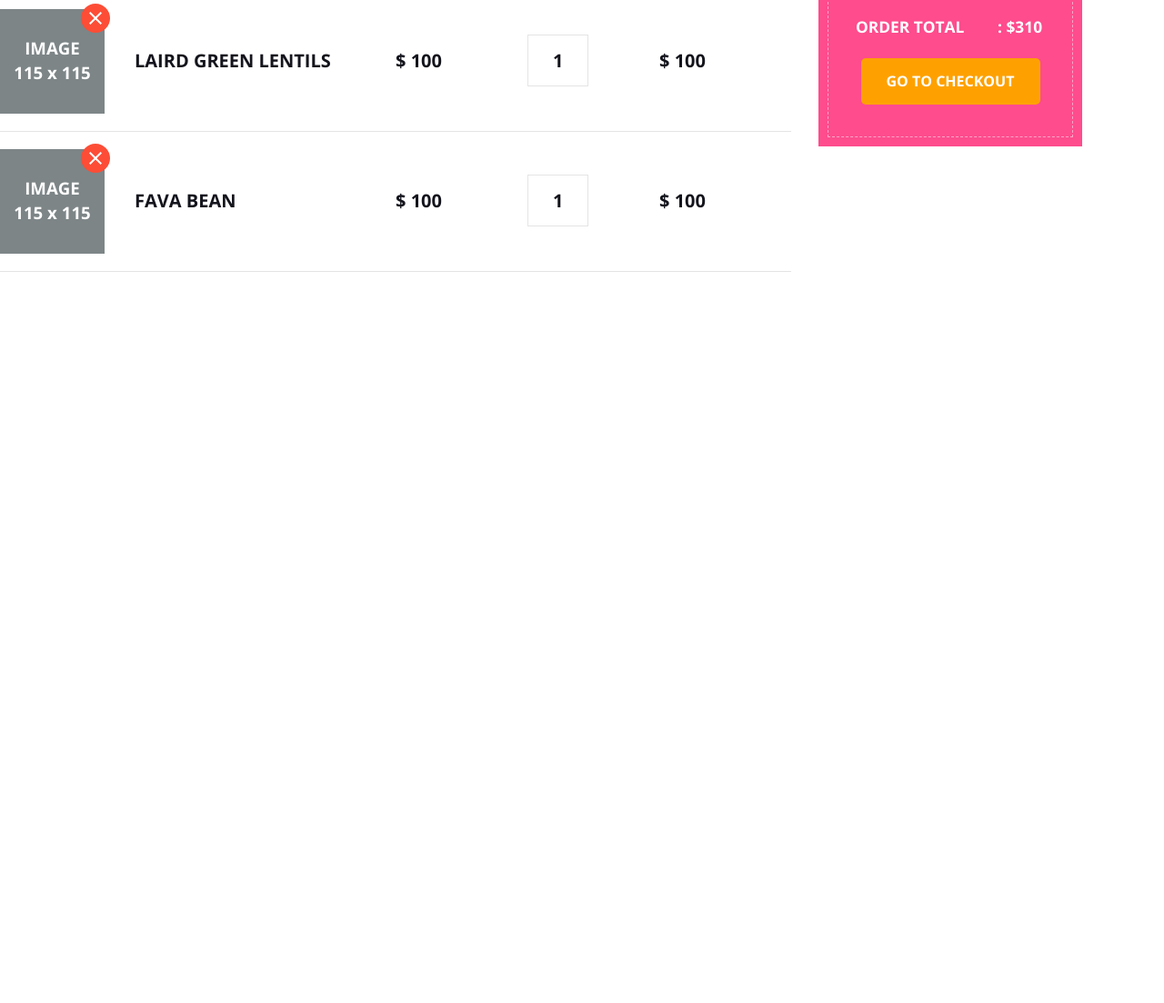
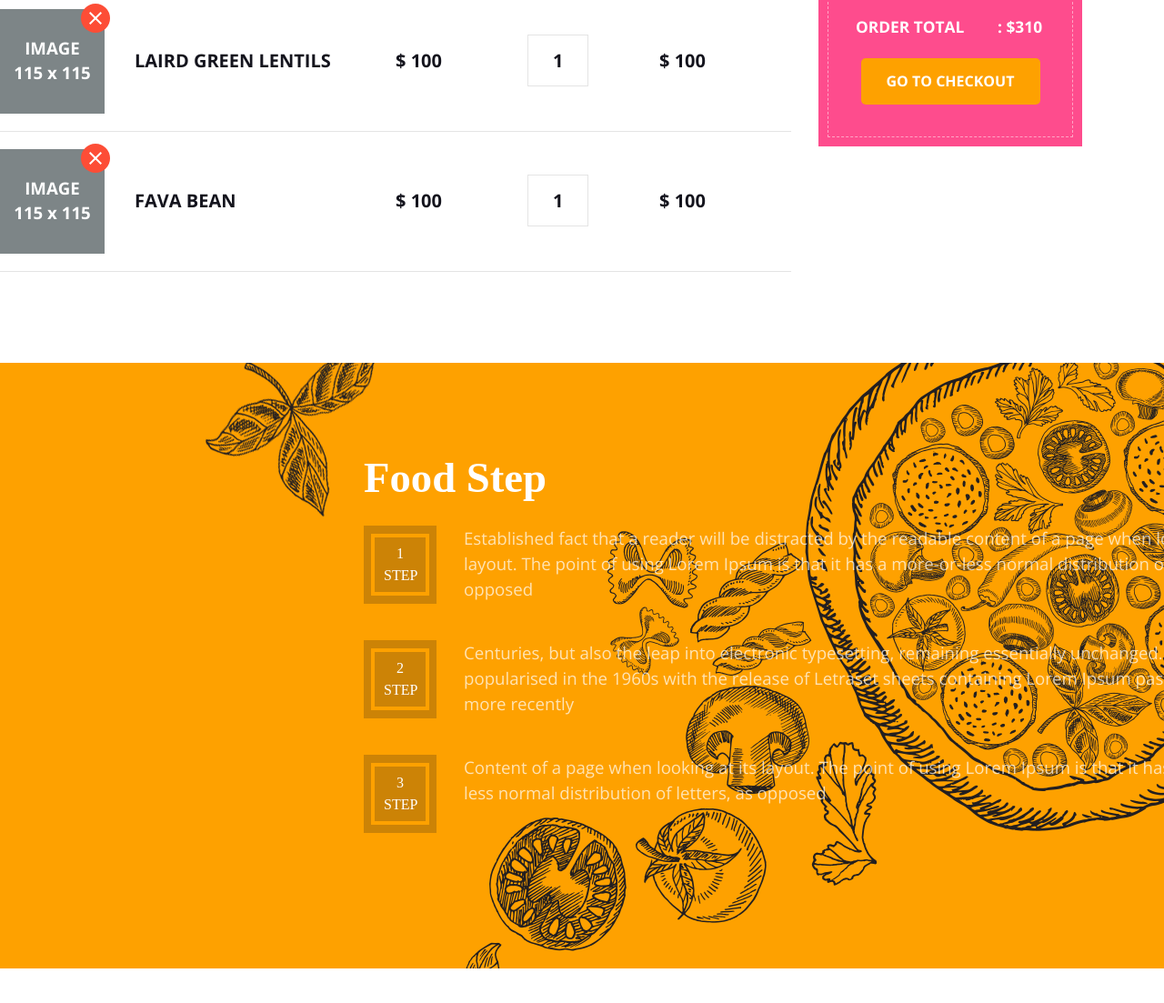
Before and after one commit to Cervus23/test-task-app, a website: page src/index.html in a window 1280 px wide. Shown: the part 1135-2238 px from the top of the page at 91% size. Before the commit the page ends 1434 px from the top, so only its background shows below. Drawn offline with nearby package versions, Linux system fonts and the light colour scheme.

Commit message:
Added footer

```diff
--- a/src/css/style.css
+++ b/src/css/style.css
@@ -66,7 +66,7 @@ main {
   width: 1770px;
   justify-content: center;
   margin-top: 100px;
-
+  margin-bottom: 100px;
   margin-left: auto;
 }
 
@@ -236,3 +236,66 @@ main {
   font-weight: bold;
   color: #fff;
 }
+
+footer {
+  padding-left: 400px;
+  padding-top: 100px;
+  height: 566px;
+  margin-bottom: 623px;
+  color: #fff;
+  background: url("../img/leaf-1.png") top -10px left 225px no-repeat,
+    url("../img/pizza-1.png") top -221px right -175px no-repeat, #fea100;
+}
+
+.footer-title {
+  font-size: 35pt;
+  margin: 0;
+  margin-bottom: 26px;
+}
+
+.food-steps-container {
+  display: flex;
+}
+
+.food-steps {
+  display: flex;
+  flex-direction: column;
+}
+
+.step {
+  display: flex;
+  margin-bottom: 40px;
+}
+
+.step:last-child {
+  margin-bottom: 0;
+}
+
+.step-marker-box {
+  display: flex;
+  justify-content: center;
+  align-items: center;
+  width: 80px;
+  height: 86px;
+  box-sizing: border-box;
+  background-color: #cc8306;
+}
+
+.step-marker {
+  margin: 6px;
+  text-align: center;
+  padding: 6px 10px;
+  line-height: 18pt;
+  width: 36px;
+  border: 4px solid #fea100;
+}
+
+.step-text {
+  margin: 0;
+  margin-left: 30px;
+  width: 880px;
+  font-size: 14pt;
+  line-height: 21pt;
+  font-family: "Open Sans", sans-serif;
+  color: rgba(255, 255, 255, 0.7);
+}
--- a/src/index.html
+++ b/src/index.html
@@ -118,5 +118,45 @@
         </div>
       </div>
     </main>
+    <footer>
+      <h2 class="footer-title">Food Step</h2>
+      <div class="food-steps-container">
+        <div class="food-steps">
+          <div class="step">
+            <div class="step-marker-box">
+              <div class="step-marker">1 STEP</div>
+            </div>
+            <p class="step-text">
+              Established fact that a reader will be distracted by the readable
+              content of a page when looking at its layout. The point of using
+              Lorem Ipsum is that it has a more-or-less normal distribution of
+              letters, as opposed
+            </p>
+          </div>
+          <div class="step">
+            <div class="step-marker-box">
+              <div class="step-marker">2 STEP</div>
+            </div>
+            <p class="step-text">
+              Centuries, but also the leap into electronic typesetting,
+              remaining essentially unchanged. It was popularised in the 1960s
+              with the release of Letraset sheets containing Lorem Ipsum
+              passages, and more recently
+            </p>
+          </div>
+          <div class="step">
+            <div class="step-marker-box">
+              <div class="step-marker">3 STEP</div>
+            </div>
+            <p class="step-text">
+              Content of a page when looking at its layout. The point of using
+              Lorem Ipsum is that it has a more-or-less normal distribution of
+              letters, as opposed
+            </p>
+          </div>
+        </div>
+        <div class="slider"></div>
+      </div>
+    </footer>
   </body>
 </html>
```
Also changed, not shown: src/img/leaf-1.png (added), src/img/pizza-1.png (added).
